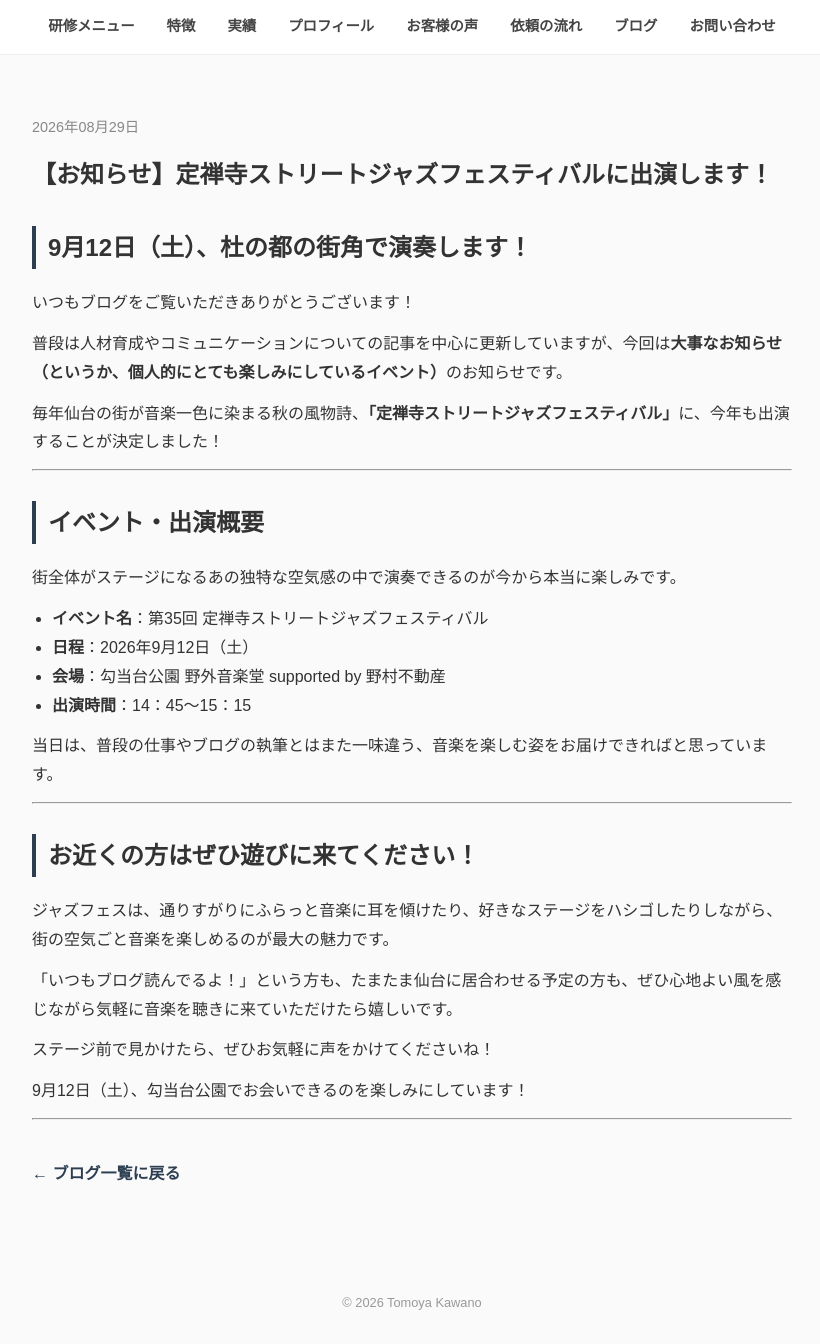
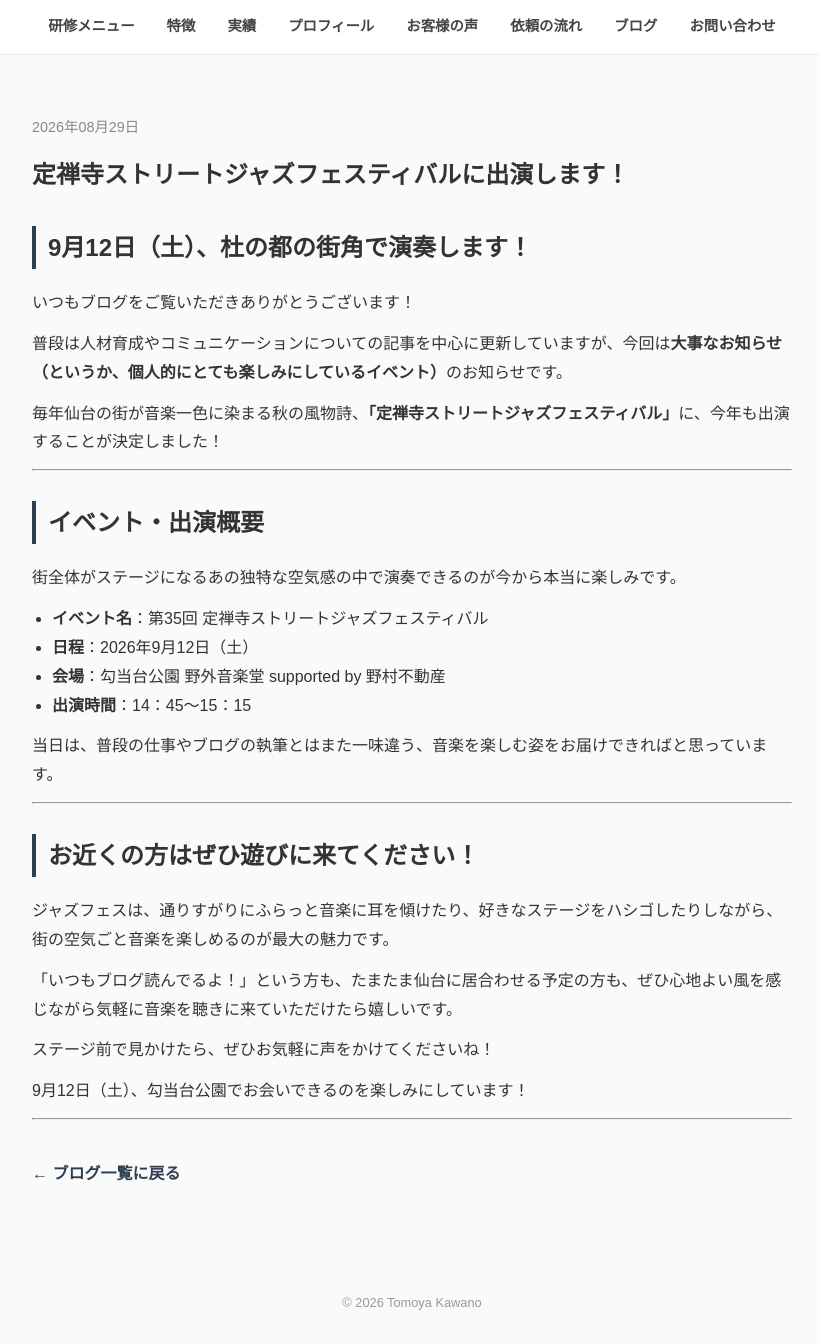
Before and after one commit to heso710soul-ctrl/kawano-training-profile, a Jekyll site: the page built from _posts/2026-08-29-ジャズフェス.md, in a window 1280 px wide and 1344 px high. Shown: the whole window, without its empty margins (228-1048 px from the left). Built offline with Jekyll 4.4.1, drawn with Linux system fonts in a browser that asks for light colours.

Commit message:
Update 2026-08-29-ジャズフェス.md

```diff
--- a/_posts/2026-08-29-ジャズフェス.md
+++ b/_posts/2026-08-29-ジャズフェス.md
@@ -1,6 +1,6 @@
 ---
 layout: post
-title: "【お知らせ】定禅寺ストリートジャズフェスティバルに出演します！"
+title: "定禅寺ストリートジャズフェスティバルに出演します！"
 date: 2026-08-29
 categories: [お知らせ]
 ---
```
